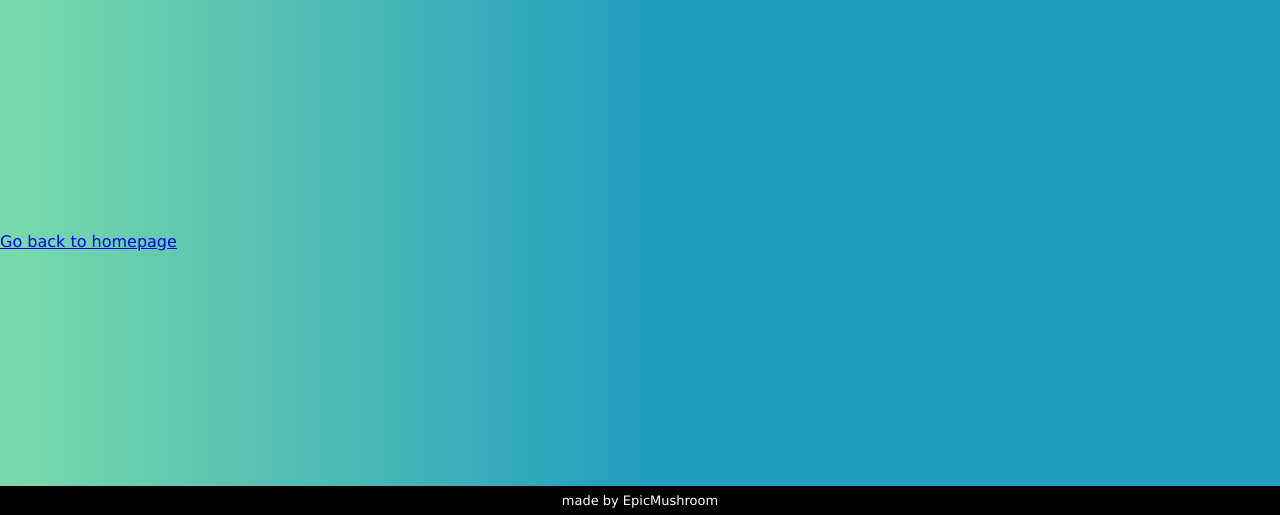
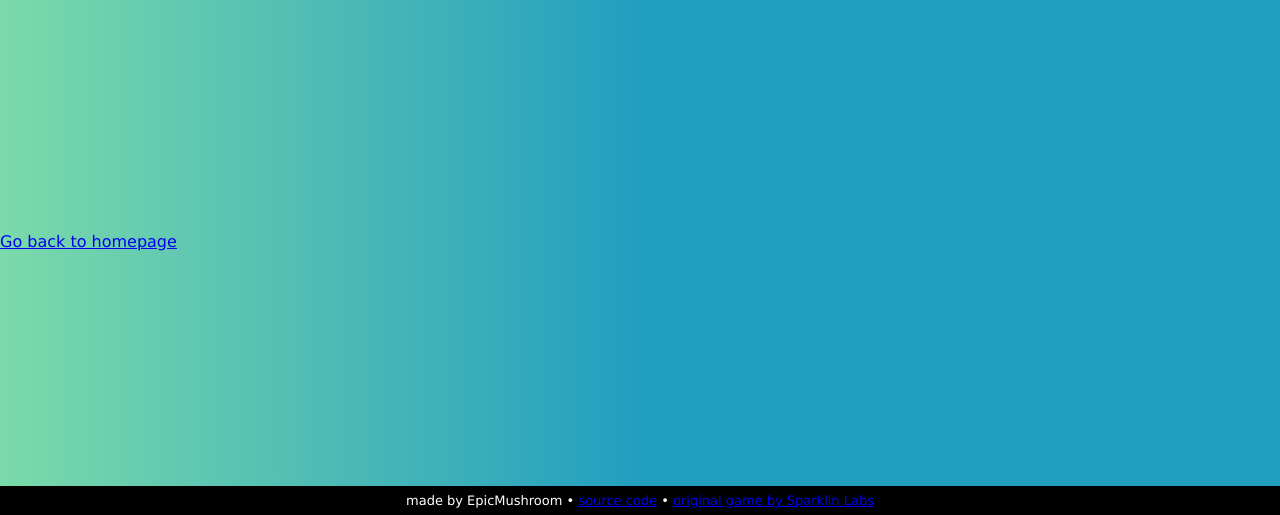
Before and after one commit to Epic-Mushroom/CustomWordsBombParty, a website with bundled scripts: page public/game.html in a window 1280 px wide. Shown: the part 285-800 px from the top of the page. Built offline with nearby package versions, Linux system fonts and the light colour scheme.

Commit message:
link to source code and original game on footer

```diff
--- a/public/game.html
+++ b/public/game.html
@@ -63,7 +63,12 @@
         <a href="/">Go back to homepage</a>
 
         <footer>
-            <span>made by EpicMushroom</span>
+            <div id="footer-content">
+                <span>made by EpicMushroom • </span>
+                <a href="https://github.com/Epic-Mushroom/CustomWordsBombParty" target="_blank" rel="noopener noreferrer">source code</a>
+                <span> • </span>
+                <a href="https://jklm.fun/" target="_blank" rel="noopener noreferrer">original game by Sparklin Labs</a>
+            </div>
         </footer>
 
         <script type="module" src="/src/client/game-page.js"></script>
```
Also changed, not shown: public/index.html (+6 -1 lines).
